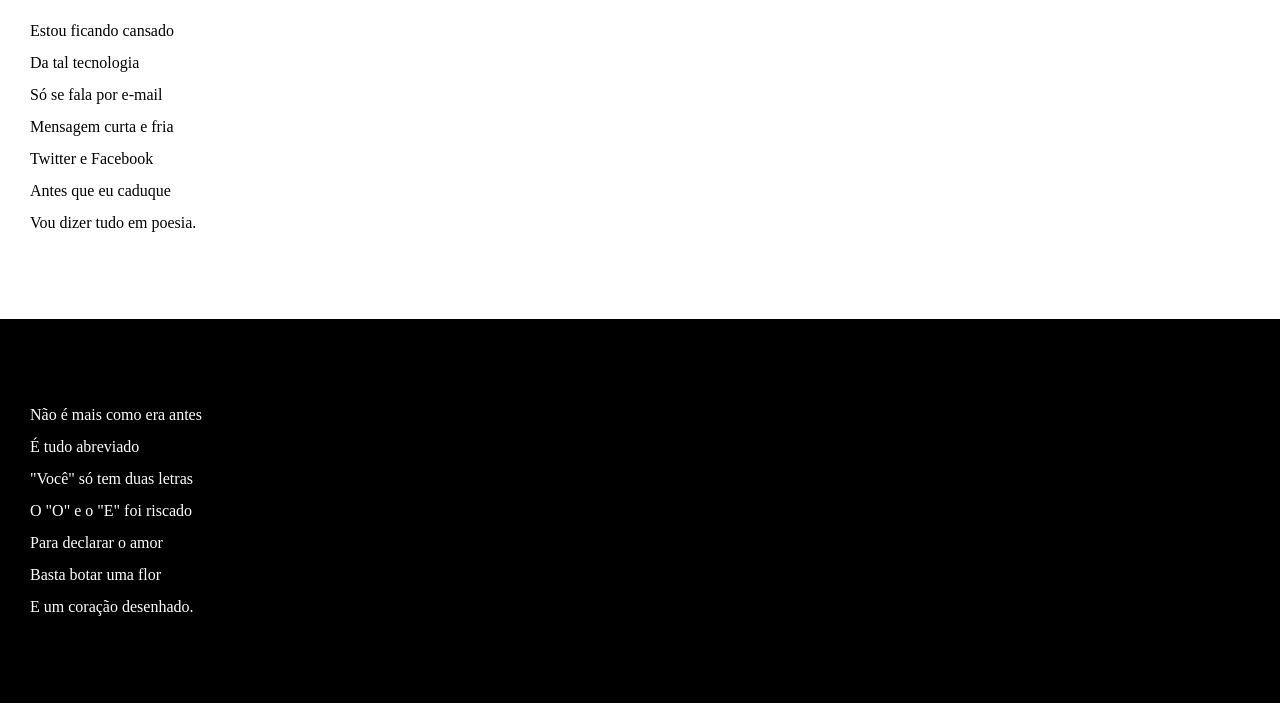
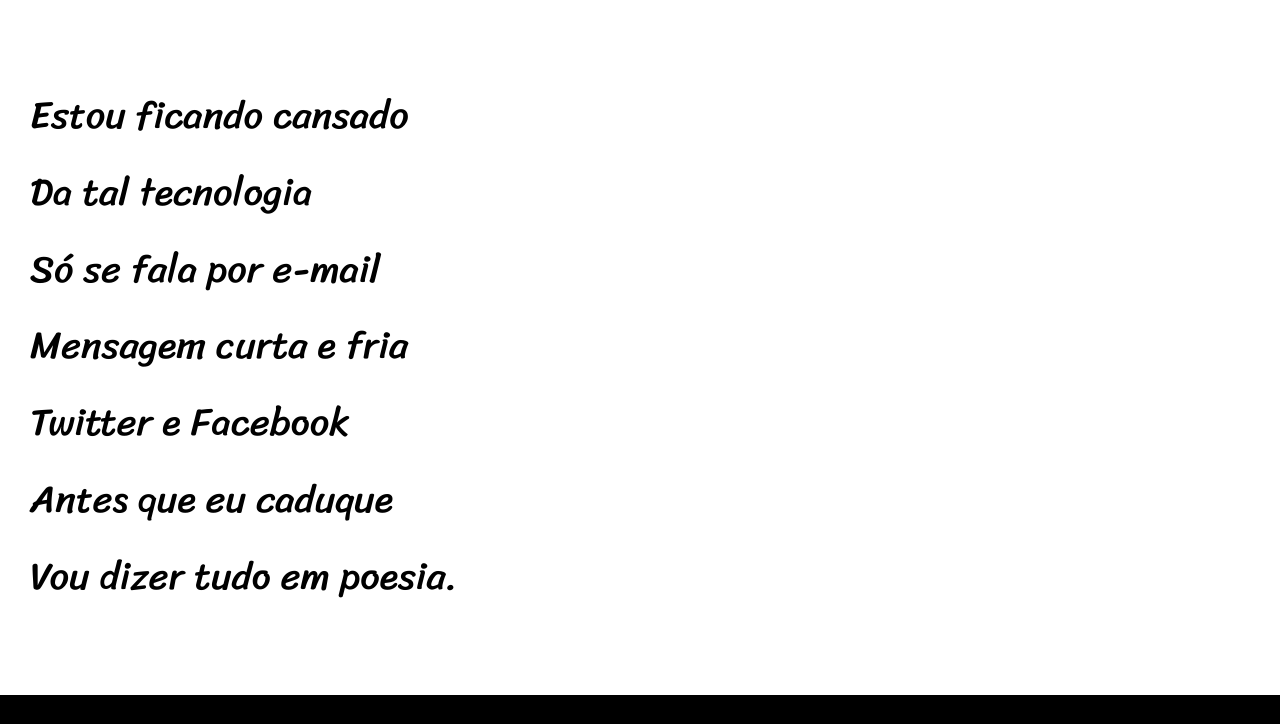
Before and after one commit to SabrinyDev/desafiocordel, a plain HTML site: page cordel.html in a window 1280 px wide. Shown: the part 273-997 px from the top of the page. Drawn offline with Linux system fonts and the light colour scheme.

Commit message:
alteracao tamanhos

```diff
--- a/style.css
+++ b/style.css
@@ -1,4 +1,13 @@
 @charset "UTF-8";
+
+@import url('https://fonts.googleapis.com/css2?family=Passion+One&display=swap');
+@import url('https://fonts.googleapis.com/css2?family=Sriracha&display=swap');
+
+:root {
+    --font1: Verdana, Geneva, Tahoma, sans-serif;
+    --font2: 'Passion One', cursive;
+    --font3: 'Sriracha', cursive;
+}
 
 *{
     margin: 0px;
@@ -8,6 +17,7 @@
 body, html{
     min-height: 100vh;
     background-color: rgb(219, 219, 219);
+    font-family: var(--font1);
 }
 
 header{
@@ -24,10 +34,11 @@ header p{
 
 header h1{
     margin: 0;
-    font-size: 70px;
+    font-size: 10vw;
     padding: 50px;
     font-variant: small-caps;
     padding-bottom: 10px;
+    font-family: var(--font2);
 }
 
 a{
@@ -45,6 +56,8 @@ section{
     padding-bottom: 10vh;
     line-height: 2em;
     padding-left: 30px;
+    font-size: 3vw;
+    font-family: var(--font3);
 }
 
 section.normal{
@@ -59,7 +72,7 @@ section.imagem{
 
 section.imagem > p{
     background-color: rgba(0, 0, 0, 0.521);
-    width: 400px;
+    display: inline-block
 }
 
 
```
